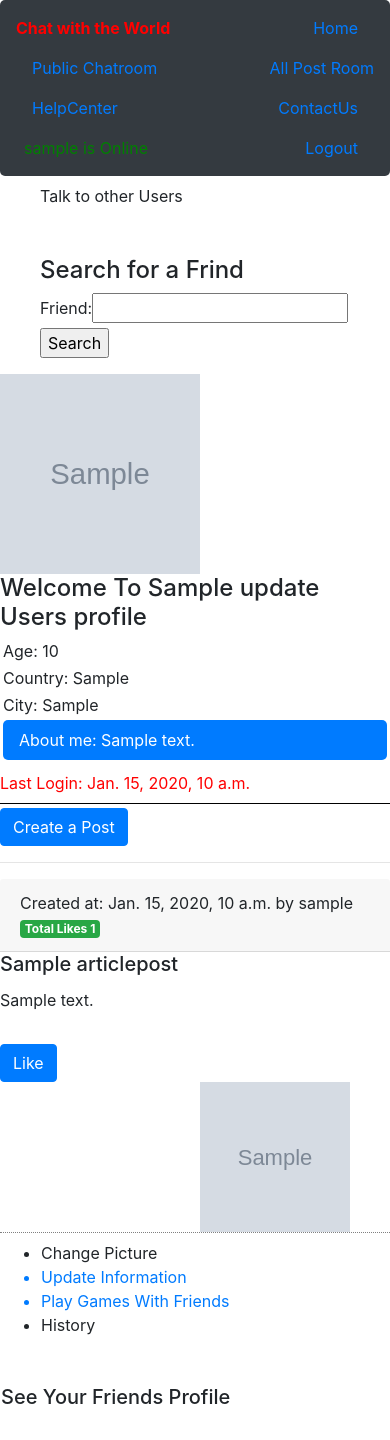
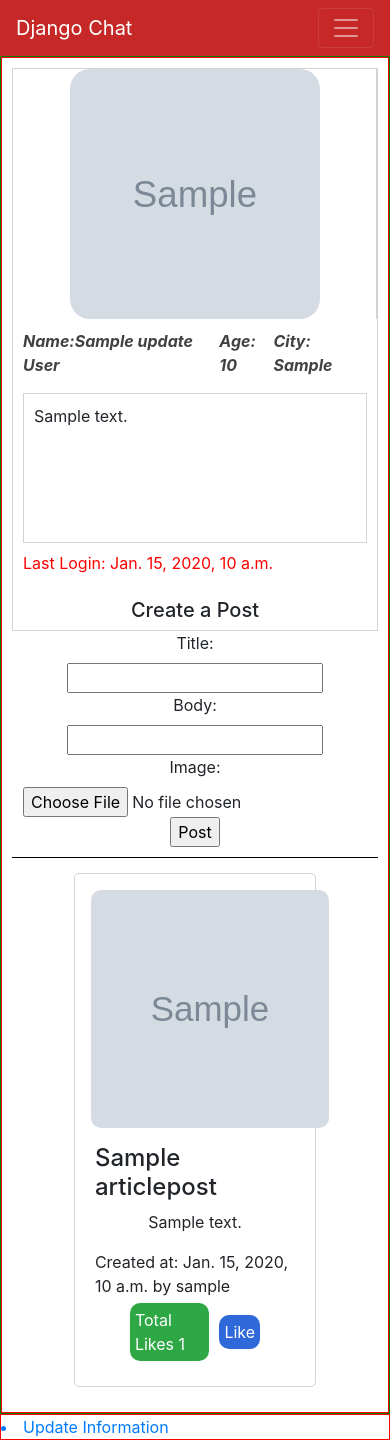
Before and after one commit to Yoskele/chatbot, a Django app: page /profile/ in a window 390 px wide; the page is wider, and only the part inside the window is pictured. Before the commit the page ends 1404 px from the top of that part, so only its background shows below. Run offline with Django 3.2, Linux system fonts and the light colour scheme; a user stored in the database is signed in; tables that the repository leaves empty hold one stand-in row (values such as "Sample post"); grey boxes marked "Sample" are stand-in pictures; some libraries are stand-ins or nearby versions.

Commit message:
user_profile

```diff
--- a/chatsapp/assets/style.css
+++ b/chatsapp/assets/style.css
@@ -2,88 +2,22 @@ body{
 	width:100%;
 	height:100%;
 }
-
-#left_row{
-	margin:0px;
-	border-right: 1px solid black;
-
-	max-height: 100%;
-}
-
-#left_row ul{
-	list-style-type: none;
-}
-
-
-
-#middle_part{
-	border-bottom:1px solid black;
+#navbar_container{
+	background-color:#C62828;
 
 }
-
-.profile_img{
-	margin:0px;
-	height:200px;
-	width: 200px;
+.navbar-nav{
+	width:100%;
+	display:flex;
+	align-items:center;
+	justify-content:space-around;
 }
-
-#right_row{
-	margin:0px;
-	border-left: 1px solid black;
-
-	max-height:100%;
+.navbar-nav a{
+	color:white;
 }
-.user_post{
-	border-bottom:1px dotted gray;
-}
-.postImagePosition, .postimage{
-	margin:0px;
-	height:150px;
-	width: 150px;
-	position: relative;
-	left:100px;
-
-}
-.description_profile p{
-	margin:3px;
-}
-
-.navbar, bg-primary{
-	border-radius:5px;
-}
-.messagebox{
-	height:400px;
-	border:2px solid black;
-	border-radius: 5px;
-}
-.message-text-input input {
-	width: 100%;
-}
-.search_friend input{
-	max-width: 100%
-}
-#found_person{
-	text-align:center;
-	border:2px solid green;
-}
-#found_person img{
-  display: block;
-  margin-left: auto;
-  margin-right: auto;
-  width: 50%;
-}
-#searchbox{
-	text-align:center;
-}
-#searchbox img{
-	display: block;
- 	margin-left: auto;
-  	margin-right: auto;
-  	width: 50%;
-}
-footer{
-	height:100px;
-	background-color:gray;
+.navbar-nav a:hover{
+	color:white;
+	text-decoration:none;
 }
 .main_container{
 	width:100%;
--- /dev/null
+++ b/chatsapp/assets/stylefolder/user_profile.css
@@ -0,0 +1,184 @@
+.body_container_flex{
+	display:flex;
+	flex-wrap:wrap;
+}
+.block_push{
+	border:1px solid black;
+	width:200px;
+}
+.main_content_container{
+	border:1px solid green;
+	flex-basis:960px;
+	flex-grow:1;
+	font-size:1em;
+	min-height:100%;
+	max-width:100%;
+}
+.profile_container{
+	border:1px solid red;
+	width:80%;
+	margin:0 auto 0 auto;
+	padding:10px;
+}
+
+.user_profile_head_banner{
+	border:1px solid lightgrey;
+	width:100%;
+	height:300px;
+	display:flex;
+	flex-wrap:wrap;
+}
+.user_profile_head_banner h5{
+	margin-top:5px;
+	width:100%;
+	text-align:center;
+}
+.user_image_container{
+	min-width:250px;
+	max-width:400px;
+	flex:1;
+	border-right:1px solid lightgrey;
+	display:flex;
+	justify-content:center;
+	align-items:center;
+}
+.user_image_container img{
+	width:250px;
+	height:250px;
+	border-radius:20px;
+}
+.user_content_profile_container{
+	flex:2;
+	padding:10px;
+}
+.user_content_profile_container ul{
+	list-style:none;
+	padding:0;
+	font-weight:bold;
+	font-style:italic;
+	display:flex;
+	justify-content:space-around;
+	width:80%;
+	color:#414141;
+}
+.user_description_container{
+	border:1px solid lightgrey;
+	height:150px;
+	padding:10px;
+	overflow:hidden;
+}
+.createpost_form{
+	display:flex;
+	justify-content:space-around;
+}
+
+.createpost_form label{
+	width:100%;
+	text-align:center;
+}
+
+
+.bottom_main_container{
+	border-top:1px solid black;
+	margin-top:10px;
+	padding:10px;
+}
+.post_container{
+	border:1px solid lightgrey;
+	width:70%;
+	margin:5px auto 5px auto;
+	border-radius:5px;
+	padding:10px;
+	display:flex;
+	flex-wrap:wrap;
+}
+
+.left_side{
+
+	flex:1;
+
+
+}
+.post_image_container{
+	overflow:hidden;
+	width:250px;
+	height:250px;
+	display:flex;
+	flex-direction:column;
+	justify-content:center;
+	align-items:center;
+}
+.post_image_container img{
+	width:95%;
+	height:95%;
+	border-radius:10px;
+}
+.right_side{
+	flex:2;
+	padding:10px;
+	display:flex;
+	flex-direction:column;
+	justify-content:space-around;
+	align-items:center;
+}
+.button_container{
+	width:70%;
+	display:flex;
+	justify-content:space-around;
+	align-items:center;
+}
+
+.totalLikes_container{
+	background:#2EA745;
+	color:white;
+	padding:5px;
+	margin:5px;
+	border-radius:10px;
+}
+.createLike_container{
+	background:#2F69D9;
+	color:white;
+	padding:5px;
+	margin:5px;
+	border-radius:10px;
+}
+.button_container a:hover{
+	text-decoration:none;
+	color:white;
+}
+
+
+
+
+.sidebar_container{
+	border:1px solid red;
+	width:450px;
+}
+@media (max-width:1650px){
+	.block_push{
+		display:none;
+	}
+}
+@media (max-width:780px){
+	.user_profile_head_banner{
+		border:1px solid lightgrey;
+		width:100%;
+		height:100%;
+	}
+	.profile_container{
+		border:1px solid red;
+		width:100%;
+		margin:0 auto 0 auto;
+		padding:10px;
+	}
+	.user_content_profile_container ul{
+		width:100%;
+	}
+	.createpost_form{
+		display:flex;
+		flex-wrap:wrap;
+	}
+	.sidebar_container{
+		width:100%;
+	}
+}
--- a/chatsapp/talkbot/templates/base.html
+++ b/chatsapp/talkbot/templates/base.html
@@ -12,7 +12,7 @@
 	<script src="https://code.jquery.com/jquery-3.3.1.slim.min.js" integrity="sha384-q8i/X+965DzO0rT7abK41JStQIAqVgRVzpbzo5smXKp4YfRvH+8abtTE1Pi6jizo" crossorigin="anonymous"></script>
 	<script src="https://cdnjs.cloudflare.com/ajax/libs/popper.js/1.14.7/umd/popper.min.js" integrity="sha384-UO2eT0CpHqdSJQ6hJty5KVphtPhzWj9WO1clHTMGa3JDZwrnQq4sF86dIHNDz0W1" crossorigin="anonymous"></script>
 	<script src="https://stackpath.bootstrapcdn.com/bootstrap/4.3.1/js/bootstrap.min.js" integrity="sha384-JjSmVgyd0p3pXB1rRibZUAYoIIy6OrQ6VrjIEaFf/nJGzIxFDsf4x0xIM+B07jRM" crossorigin="anonymous"></script>
-
+	{% block extra_head %}{% endblock %}
 	<title>{% block title %}{% endblock %}</title>
 </head>
 <body>
--- a/chatsapp/talkbot/templates/navbar.html
+++ b/chatsapp/talkbot/templates/navbar.html
@@ -1,22 +1,20 @@
-
-
-
-<nav class="navbar navbar-dark bg-dark">
-  <a style="color:red" href="{% url 'talkbot:profile' %}"><b> Chat with the World </b></a>
-  <a class="nav-item nav-link active" href="{% url 'talkbot:profile' %}">Home <span class="sr-only">(current)</span></a>
-  <a class="nav-item nav-link" href="{% url 'talkbot:chatroom' chatroom_id=8%}">Public Chatroom</a>
-  <a href="{% url 'talkbot:allpostroom' %}"> All Post Room </a>
-  <a class="nav-item nav-link" href="{% url 'bot:help_bot' %}">HelpCenter </a>
-  <a class="nav-item nav-link" href="/contact_us/" >ContactUs </a>
-  <a href="#" class="ml-2" style="color:green"> {{user.username}} is Online</a>
-
-  {% if user.is_authenticated %}
-
-  <a class="nav-item nav-link" href="{% url 'talkbot:logout' %}">Logout </a>
-  {% else %}
-
-  <a class="nav-item nav-link" href="{% url 'talkbot:login' %}">Login</a>
-
-  {% endif %}
-
+<nav class="navbar navbar-dark  navbar-expand-lg" id="navbar_container">
+  <a class="navbar-brand mr-5"  href="{% url 'talkbot:profile' %}">Django Chat</a>
+  <button class="navbar-toggler" type="button" data-toggle="collapse" data-target="#navbarNavAltMarkup" aria-controls="navbarNavAltMarkup" aria-expanded="false" aria-label="Toggle navigation">
+    <span class="navbar-toggler-icon"></span>
+  </button>
+  <div class="collapse navbar-collapse" id="navbarNavAltMarkup">
+    <div class="navbar-nav">
+       <a href="{% url 'talkbot:chatroom' chatroom_id=8%}">Public Chatroom</a>
+       <a href="{% url 'talkbot:allpostroom' %}"> All Post Room </a>
+       <a href="{% url 'bot:help_bot' %}">HelpCenter </a>
+       <a href="/contact_us/" >ContactUs </a>
+       <a href="#" class="ml-2" style="color:green"> {{user.username}} is Online</a>
+       {% if user.is_authenticated %}
+        <a href="{% url 'talkbot:logout' %}">Logout </a>
+      {% else %}
+        <a href="{% url 'talkbot:login' %}">Login</a>
+      {% endif %}
+    </div>
+  </div>
 </nav>
--- a/chatsapp/talkbot/templates/user_profile.html
+++ b/chatsapp/talkbot/templates/user_profile.html
@@ -1,7 +1,140 @@
 {% extends 'base.html' %}
 {% block title %} Profile Page {% endblock %}
+{% block extra_head %}
+{% load static %}
+<meta name="description" content="See your own profile easly at django chat" >
+<link rel="stylesheet" href="{% static 'stylefolder/user_profile.css' %}">
+{% endblock %}
 {% block content %}
 
+
+
+<div class="body_container_flex">
+	<div class="block_push">
+		push
+	</div>
+{% for person in profile %}
+	<div class="main_content_container">
+		<div class="profile_container">
+			<div class="user_profile_head_banner">
+				<div class="user_image_container">
+					<img class="profile_img" src="{{ person.profile_image.url }}">
+				</div>
+				<div class="user_content_profile_container">
+					<ul>
+						<li>Name:{{person.name}} {{person.lastname}} </li>
+						<li> Age: {{person.age}}</li>
+						<li>City: {{person.city}}</li>
+					</ul>
+					<div class="user_description_container">
+						{{person.description}}
+					</div>
+					<label style="color:red" class="mt-2"> Last Login: {{user.last_login}} </label>
+				</div>
+				<h5> Create a Post </h5>
+			</div>
+			<form class="createpost_form" method="post" enctype="multipart/form-data">
+    			{% csrf_token %}
+    			{{createPost}}
+    			<input type='submit' value="Post">
+    		</form>
+
+
+
+
+    		<div class="bottom_main_container">
+
+    			<div class="history_post_container">
+    				{% for post in posts %}
+    				<div class="post_container">
+    						<div class="left_side">
+    							<div class="post_image_container">
+    								<img src="{{ post.image.url }}">
+    							</div>
+    						</div>
+    						<div class="right_side">
+    							<h4>{{post.title}}</h4>
+    							<p>{{post.body}}</p>
+    							<span>Created at: {{ post.date_created }} by {{ post.user.username}}</span>
+    							<div class="button_container">
+    								 <p class="totalLikes_container">Total Likes {{ post.like }}</p>
+    								 <a href="{% url 'talkbot:create_like' post_id=post.id %}" class="createLike_container">Like </a>
+    							</div>
+    						</div>
+
+
+    				</div>
+    				{%endfor%}
+
+    			</div>
+
+    		</div>
+
+
+
+
+
+
+
+
+
+
+
+
+
+
+
+
+
+
+
+		</div>
+	</div>
+{% endfor %}
+	<div class="sidebar_container">
+		<a href="{% url 'talkbot:update_profile_info' %}"> <li>Update Information</li></a>
+	</div>
+
+</div>
+
+
+
+
+
+
+
+
+
+
+
+
+
+
+
+
+
+
+
+
+
+
+
+
+
+
+
+
+
+
+
+
+
+
+
+
+
+
+<!--
 
 <div>
 	<div class="row">
@@ -100,6 +233,6 @@
 	</div>
 
 
-</div>
+</div> -->
 
 {% endblock %}
--- a/chatsapp/talkbot/views.py
+++ b/chatsapp/talkbot/views.py
@@ -40,7 +40,7 @@ def contact_us(request):
 
 # Works
 def login_view(request):
-    users = User.objects.all()
+    profiles = Profile_update.objects.all()
     if request.method == 'POST' and 'loginForm' in request.POST:
         print('loginForm')
         loginForm = AuthenticationForm(data=request.POST)
@@ -61,13 +61,13 @@ def login_view(request):
             user = createAccForm.save()
             login(request, user)
             print('done')
-            return redirect('talkbot:profile')
+            return redirect('talkbot:update_profile_info')
         else:
             messages.warning(request, 'Failed to create account please try again!')
     loginForm = AuthenticationForm()
     createAccForm = UserCreationForm()
     context = {
-        'users':users,
+        'profiles':profiles,
         'loginForm':loginForm,
         'createAccForm':createAccForm,
     }
@@ -82,11 +82,21 @@ def profile(request):
     # Get user post
     posts = ArticlePost.objects.filter(user=request.user).order_by('-date_created')
     form_search_friend = forms.SearchFriendForm()
+    createPost = forms.ArticlePost()
+    if request.method == 'POST':
+        form = forms.ArticlePost(request.POST, request.FILES)
+        if form.is_valid():
+            post = form.save(commit=False)
+            post.user = request.user
+            post.save()
+            print('Post Saved')
+            return redirect('talkbot:profile')
     context = {
         'form_search_friend': form_search_friend,
         'users': users,
         'profile': profile,
-        'posts': posts
+        'posts': posts,
+        'createPost':createPost,
 
     }
     return render(request, 'user_profile.html', context)
```
Also changed, not shown: other parts of chatsapp/assets/style.css (+23 -5 lines), chatsapp/talkbot/templates/login.html (+11 -8 lines).
